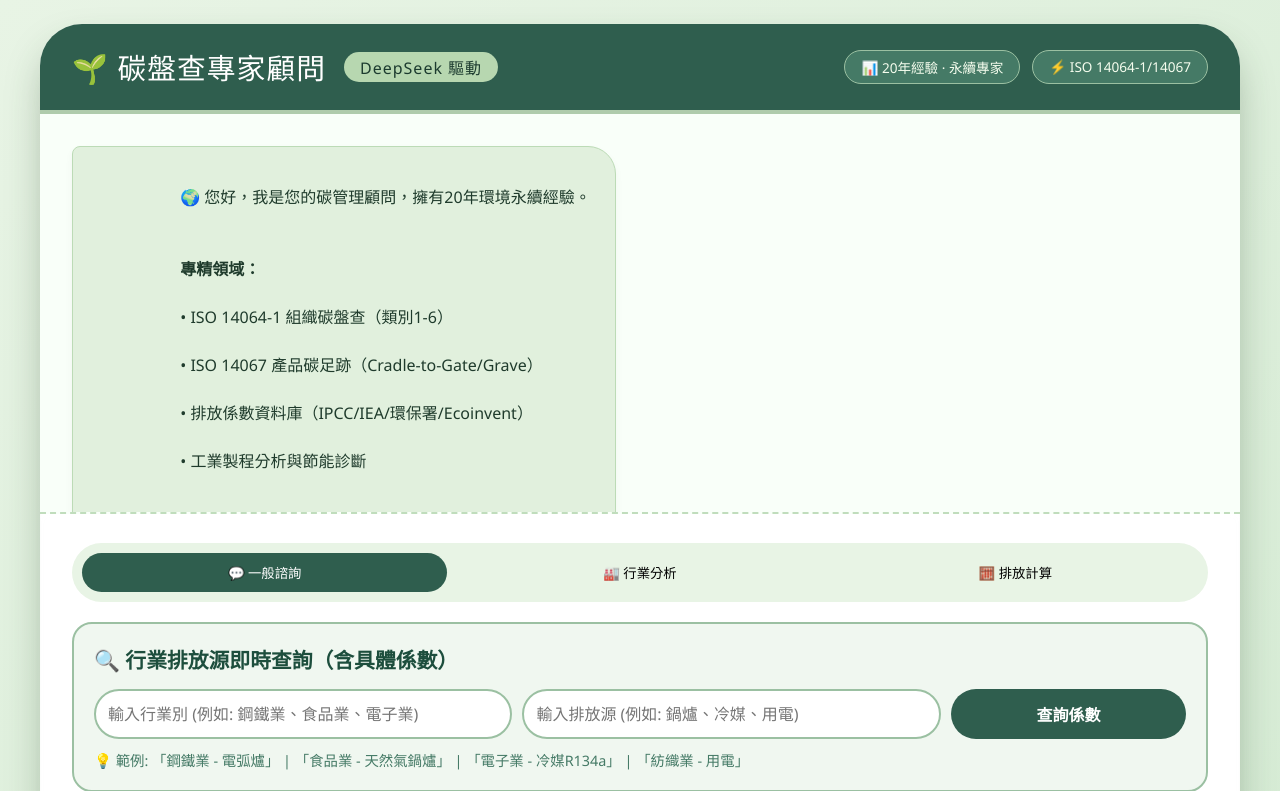
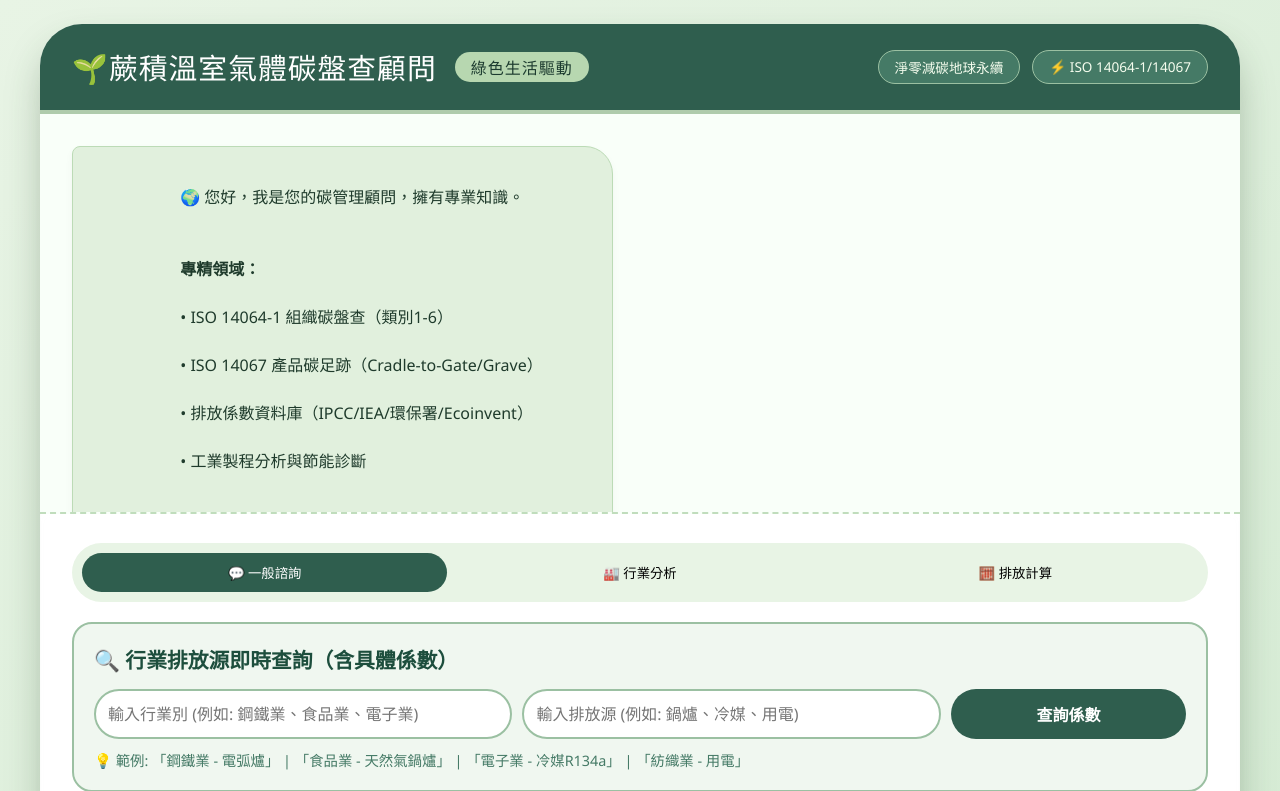
Before and after one commit to fang999888/carbon, a Flask app: page / in a window 1280 px wide. Shown: the top 791 px of the page. Run offline with Flask 3, Linux system fonts and the light colour scheme.

Commit message:
Update index.html

```diff
--- a/templates/index.html
+++ b/templates/index.html
@@ -3,7 +3,7 @@
 <head>
     <meta charset="UTF-8">
     <meta name="viewport" content="width=device-width, initial-scale=1.0">
-    <title>碳盤查專家 · DeepSeek 顧問</title>
+    <title>溫室氣體盤查顧問</title>
     <style>
         * {
             margin: 0;
@@ -378,11 +378,11 @@
 <div class="chat-container">
     <div class="header">
         <h1>
-            🌱 碳盤查專家顧問
-            <span>DeepSeek 驅動</span>
+            🌱蕨積溫室氣體碳盤查顧問
+            <span>綠色生活驅動</span>
         </h1>
         <div class="badge-container">
-            <div class="badge">📊 20年經驗 · 永續專家</div>
+            <div class="badge"> 淨零減碳地球永續</div>
             <div class="badge">⚡ ISO 14064-1/14067</div>
         </div>
     </div>
@@ -391,7 +391,7 @@
         <div class="conversation" id="conversation">
             <div class="message bot">
                 <div class="bubble">
-                    🌍 您好，我是您的碳管理顧問，擁有20年環境永續經驗。<br><br>
+                    🌍 您好，我是您的碳管理顧問，擁有專業知識。<br><br>
                     <strong>專精領域：</strong><br>
                     • ISO 14064-1 組織碳盤查（類別1-6）<br>
                     • ISO 14067 產品碳足跡（Cradle-to-Gate/Grave）<br>
```
